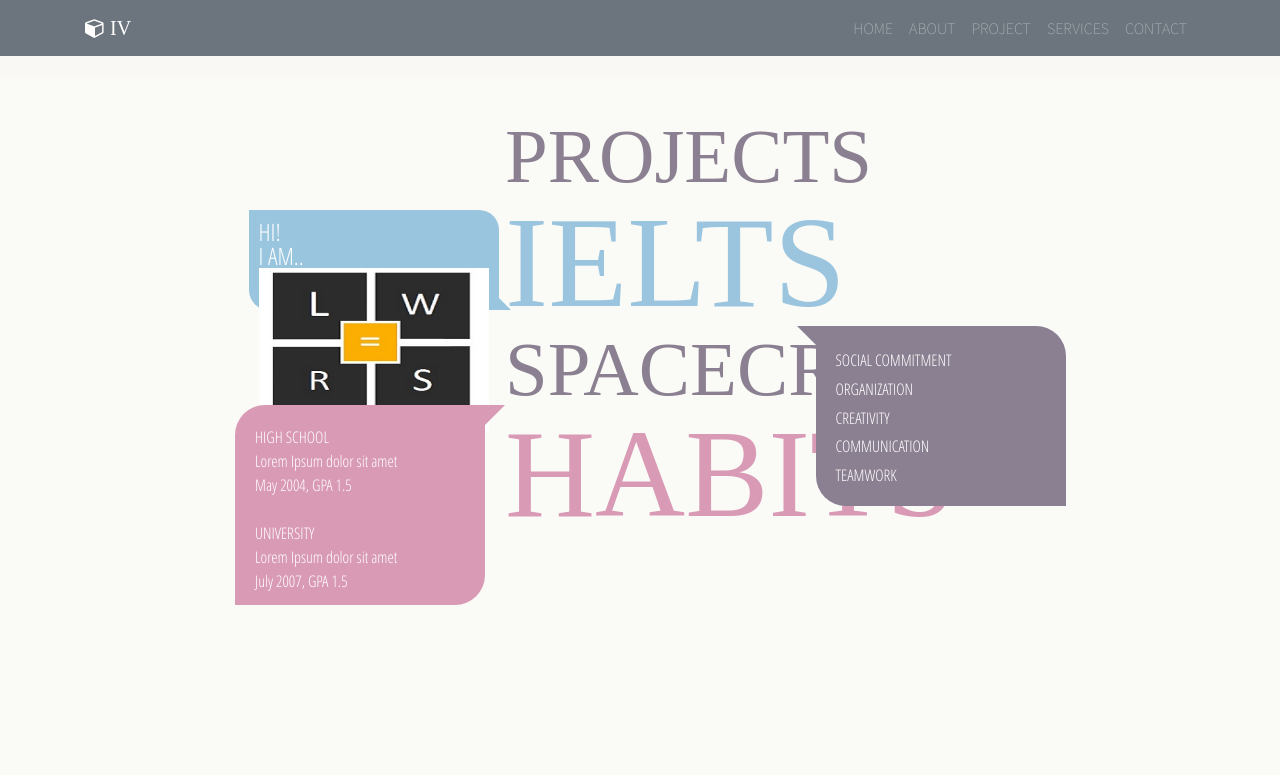
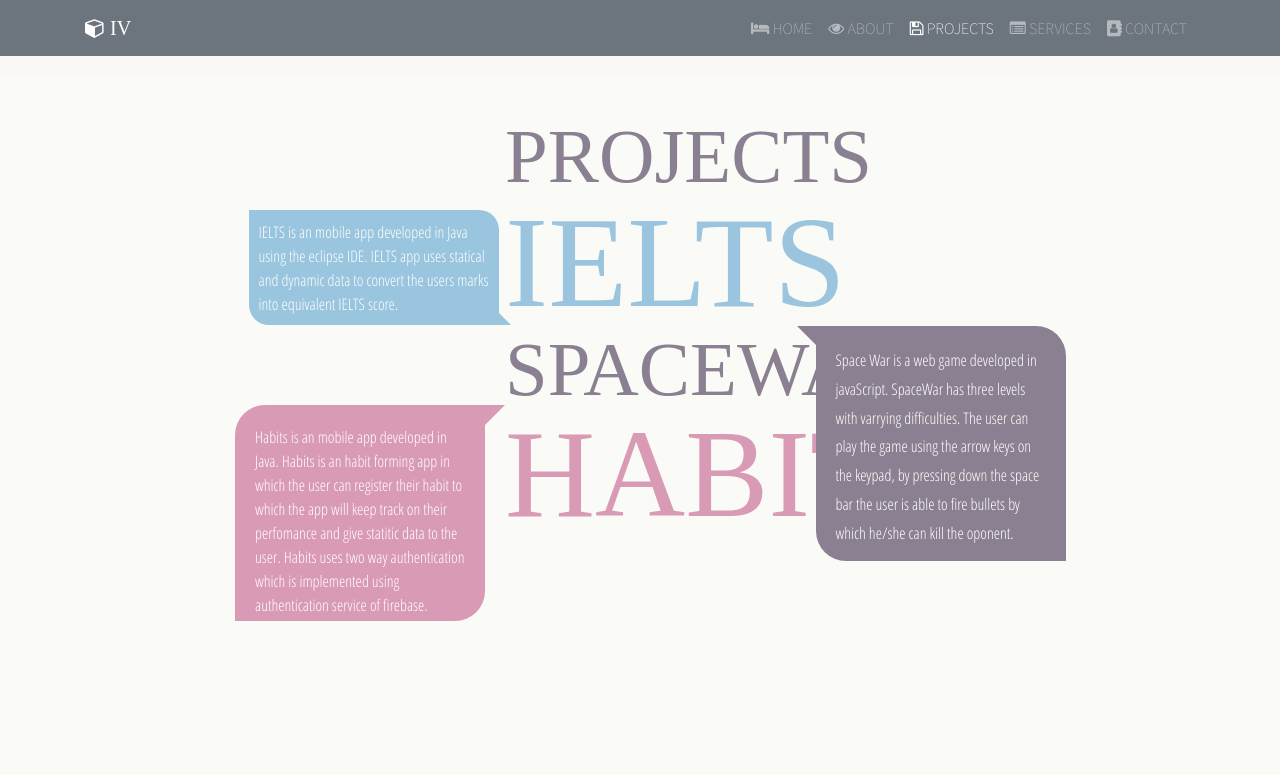
Before and after one commit to ishrat95/asssgn1-collab, a Node server app: page /project in a window 1280 px wide. Shown: the top 775 px of the page. Run offline with Node 20, Linux system fonts and the light colour scheme; some libraries are stand-ins or nearby versions; some web fonts are replaced.

Commit message:
comments added

```diff
--- a/app.js
+++ b/app.js
@@ -1,3 +1,9 @@
+/*
+  Student Name: Ishratben Vahora
+  StudentID: 300986257
+  Date: 2019-02-16
+*/
+
 let createError = require('http-errors');
 let express = require('express');
 let path = require('path');
@@ -6,7 +12,7 @@
 
 let indexRouter = require('./routes/index');
 
-let projectRouter = require('./routes/projectRouter');
+
 let contactRouter = require('./routes/contactRouter');
 
 let app = express();
@@ -25,7 +31,7 @@
 
 
 app.use('/', indexRouter);
-app.use('/project',projectRouter);
+
 app.use('/contact',contactRouter);
 
 
--- a/public/Content/app.css
+++ b/public/Content/app.css
@@ -209,8 +209,8 @@
     transform: rotateY(180deg);
   }
   .bubble2 {
-    height: 150px;
-    width: 170px;
+    height: 188px;
+    width: 244px;
     padding: 20px;
     position: absolute;
     color: white;
@@ -221,7 +221,7 @@
     border-bottom-right-radius: 30px;
     border-bottom-left-radius: 0;
     left: 128%;
-    top: 25px;
+    top: -1%;
   }
   .bubble2 span.the-arrow2 {
     display: inline-block;
@@ -231,7 +231,7 @@
     border-right: 0px solid #99C5DE;
     border-bottom: 20px solid #99C5DE;
     position: absolute;
-    top: 130px;
+    top: 89.5%;
     left: -19px;
   }
   .bubble2 img {
@@ -416,7 +416,7 @@
 	width:100%;
 }
 .bubbleSpaceCraft {
-    height: 180px;
+    height: 235px;
     width: 250px;
     padding: 20px;
     position: absolute;
@@ -446,7 +446,7 @@
 
 
   .bubbleIelts {
-    height: 100px;
+    height: 115px;
     width: 250px;
     padding: 20px;
     position: absolute;
@@ -460,8 +460,6 @@
     top: 21%;
     left: -95%;
     padding: 10px;
-    font-size: 1.5em;
-    line-height: 1;
   }
   .bubbleIelts span.the-arrow1 {
     display: inline-block;
@@ -471,13 +469,13 @@
     border-right: 0px solid #99C5DE;
     border-bottom: 12px solid #99C5DE;
     position: absolute;
-    top: 88%;
+    top: 89.5%;
     left: 100%;
     transform: rotateY(180deg);
   }
 
   .bubbleHabits {
-    height: 200px;
+    height: 216px;
     width: 250px;
     padding: 20px;
     position: absolute;
@@ -503,3 +501,22 @@
     left: 250px;
     transform: rotate(180deg);
   }
+
+  .imgielts{
+
+    width: 65%;
+    margin-left: -92%;
+    position: absolute;
+    height: 10vh;
+
+  }
+
+  .imgspace{
+    width: 83%;
+    /* margin-left: 20%; */
+    /* width: 16%; */
+    float: right;
+    /* position: fixed; */
+    margin-right: -97%;
+    margin-top: 8%;
+  }
--- a/routes/contactRouter.js
+++ b/routes/contactRouter.js
@@ -1,3 +1,9 @@
+
+/*
+  Student Name: Ishratben Vahora
+  StudentID: 300986257
+  Date: 2019-02-16
+*/
 let express = require('express');
 let router = express.Router();
 
--- a/routes/index.js
+++ b/routes/index.js
@@ -1,3 +1,8 @@
+/*
+  Student Name: Ishratben Vahora
+  StudentID: 300986257
+  Date: 2019-02-16
+*/
 let express = require('express');
 let router = express.Router();
 
--- a/views/index.ejs
+++ b/views/index.ejs
@@ -1,3 +1,8 @@
+<!--
+  Student Name: Ishratben Vahora
+  StudentID: 300986257
+  Date: 2019-02-16
+-->
 <% include ./partials/header.ejs %>
 
   <section class="layout-home text-secondary d-flex align-items-center text-center">
--- a/views/partials/footer.ejs
+++ b/views/partials/footer.ejs
@@ -1,4 +1,8 @@
-
+<!--
+  Student Name: Ishratben Vahora
+  StudentID: 300986257
+  Date: 2019-02-16
+-->
 <script src="../jquery/dist/jquery.min.js"></script>
   <script src="../bootstrap/dist/js/bootstrap.min.js"></script>
   <script src="../Scripts/app.js"></script>
--- a/views/partials/header.ejs
+++ b/views/partials/header.ejs
@@ -1,3 +1,8 @@
+<!--
+  Student Name: Ishratben Vahora
+  StudentID: 300986257
+  Date: 2019-02-16
+-->
 <!DOCTYPE html>
 <html lang="en">
 
@@ -27,11 +32,53 @@
 
           <section class="collapse navbar-collapse" id="myTogglerNav">
               <ul class="navbar-nav ml-auto">
-                  <li class="nav-item"><a class="nav-link" href="/">Home</a></li>
-                  <li class="nav-item"><a href="/about" class="nav-link">About</a></li>
-                  <li class="nav-item"><a href="/project" class="nav-link">Project</a></li>
-                  <li class="nav-item"><a href="/Services" class="nav-link">Services</a></li>
-                  <li class="nav-item"><a href="/contact" class="nav-link">Contact</a></li>
+
+        <% if(title== "Home"){%>
+        <li class="nav-item active">
+          <% }
+     else{%>
+        <li class="nav-item">
+          <% } %>
+          <a class="nav-link" href="/">
+            <i class="fa fa-hotel"></i> Home
+            <span class="sr-only">(current)</span></a>
+        </li>
+        <% if(title== "About"){%>
+        <li class="nav-item active">
+          <% }
+     else{%>
+        <li class="nav-item">
+          <% } %>
+          <a class="nav-link" href="/about">
+            <i class="fa fa-eye"></i> About</a>
+        </li>
+        <% if(title== "Project"){%>
+        <li class="nav-item active">
+          <% }
+     else{%>
+        <li class="nav-item">
+          <% } %>
+          <a class="nav-link" href="/project">
+            <i class="fa fa-save"></i> Projects</a>
+        </li>
+        <% if(title== "Services"){%>
+        <li class="nav-item active">
+          <% }
+     else{%>
+        <li class="nav-item">
+          <% } %>
+          <a class="nav-link" href="/services">
+            <i class="fa fa-list-alt"></i> Services</a>
+        </li>
+        <% if(title== "Contact"){%>
+        <li class="nav-item active">
+          <% }
+     else{%>
+        <li class="nav-item">
+          <% } %>
+          <a class="nav-link" href="/contact">
+            <i class="fa fa-address-book"></i> Contact</a>
+        </li>
                 </ul>
           </section>
         </div>
--- a/views/project.ejs
+++ b/views/project.ejs
@@ -1,4 +1,8 @@
-
+<!--
+  Student Name: Ishratben Vahora
+  StudentID: 300986257
+  Date: 2019-02-16
+-->
 <% include ./partials/header.ejs %>
 <div class="page text-info" id="aboutMe">
     <div class="container">
@@ -7,33 +11,27 @@
   <br/>
   <span class="word word2">IELTS</span>
   <br/>
-  <span class="word word8">Spacecraft</span>
+  <span class="word word8">SpaceWar</span>
 <br/>
   <span class="word word13">Habits</span>
 
   <div class="bubbleIelts">
         <span class="the-arrow1"></span>
-         HI! <br/> I AM..
-         <img src="/Assets/Images/ielts/ielts.jpeg" class="img-fluid ${3|rounded-top,rounded-right,rounded-bottom,rounded-left,rounded-circle,|}" alt="">
+         IELTS is an mobile app developed in Java using the eclipse IDE.
+         IELTS app uses statical and dynamic data to convert the users marks into equivalent IELTS score.
+
       </div>
 
       <div class="bubbleHabits">
             <span class="the-arrow5"></span>
-           HIGH SCHOOL<br/>
-           Lorem Ipsum dolor sit amet<br/>
-           May 2004, GPA 1.5<br/><br/>
-           UNIVERSITY <br/>
-           Lorem Ipsum dolor sit amet<br/>
-           July 2007, GPA 1.5
+        Habits is an mobile app developed in Java. Habits is an habit forming app in which the user can register their habit to which the app will keep track on their perfomance and give statitic data to the user. Habits uses two way authentication which is implemented using authentication service of firebase.
 
           </div>
+
+
   <div class="bubbleSpaceCraft">
      <span class="the-arrow6"></span>
-    SOCIAL COMMITMENT<br/>
-    ORGANIZATION<br/>
-    CREATIVITY<br/>
-    COMMUNICATION<br/>
-    TEAMWORK<br/>
+    Space War is a web game developed in javaScript. SpaceWar has three levels with varrying difficulties. The user can play the game using the arrow keys on the keypad, by pressing down the space bar the user is able to fire bullets by which he/she can kill the oponent.
    </div>
 </div>
 
--- a/views/projects/habits.ejs
+++ /dev/null
@@ -1,4 +0,0 @@
-<% include ../partials/header.ejs %>
-HABITS
-
-<% include ../partials/footer.ejs %>
--- a/views/projects/ielts.ejs
+++ /dev/null
@@ -1,4 +0,0 @@
-<% include ../partials/header.ejs %>
-
-IELTS
-<% include ../partials/footer.ejs %>
--- a/views/projects/index.ejs
+++ /dev/null
@@ -1,6 +0,0 @@
-<% include ../partials/header.ejs %>
-<a class="btn btn-dark" href="/project/ielts" role="button">IELTS</a>
-<a class="btn btn-dark" href="/project/habits" role="button">Habits</a>
-<a class="btn btn-dark" href="/project/spaceWar" role="button">Space War</a>
-
-<% include ../partials/footer.ejs %>
--- a/views/projects/spaceWar.ejs
+++ /dev/null
@@ -1,4 +0,0 @@
-<% include ../partials/header.ejs %>
-
-Space War
-<% include ../partials/footer.ejs %>
```
Also changed, not shown: routes/projectRouter.js (deleted, +0 -24 lines), server.js (+7 -0 lines), views/about.ejs (+7 -0 lines), views/contact/index.ejs (+8 -1 lines), views/error.ejs (+7 -0 lines), views/service.ejs (+11 -5 lines), public/Assets/Images/spaceWar.PNG (added).
